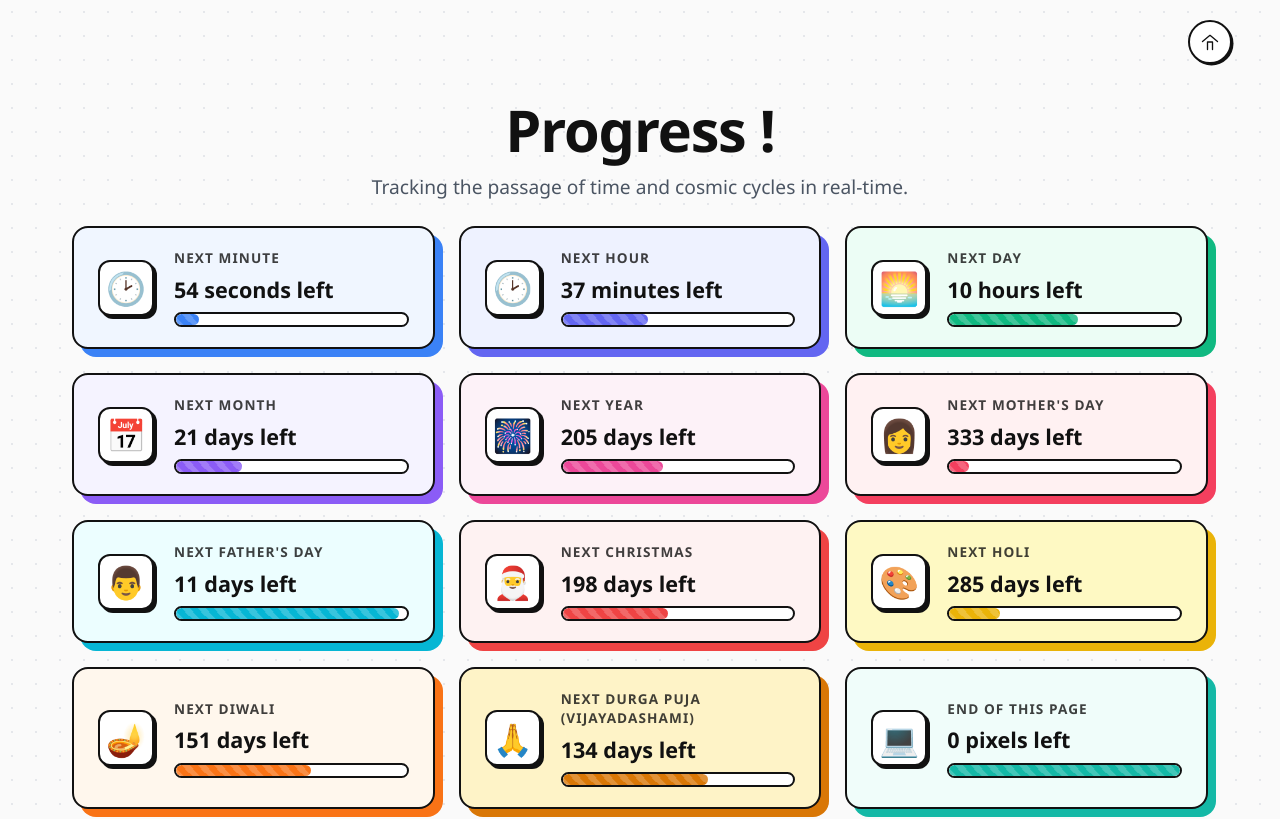
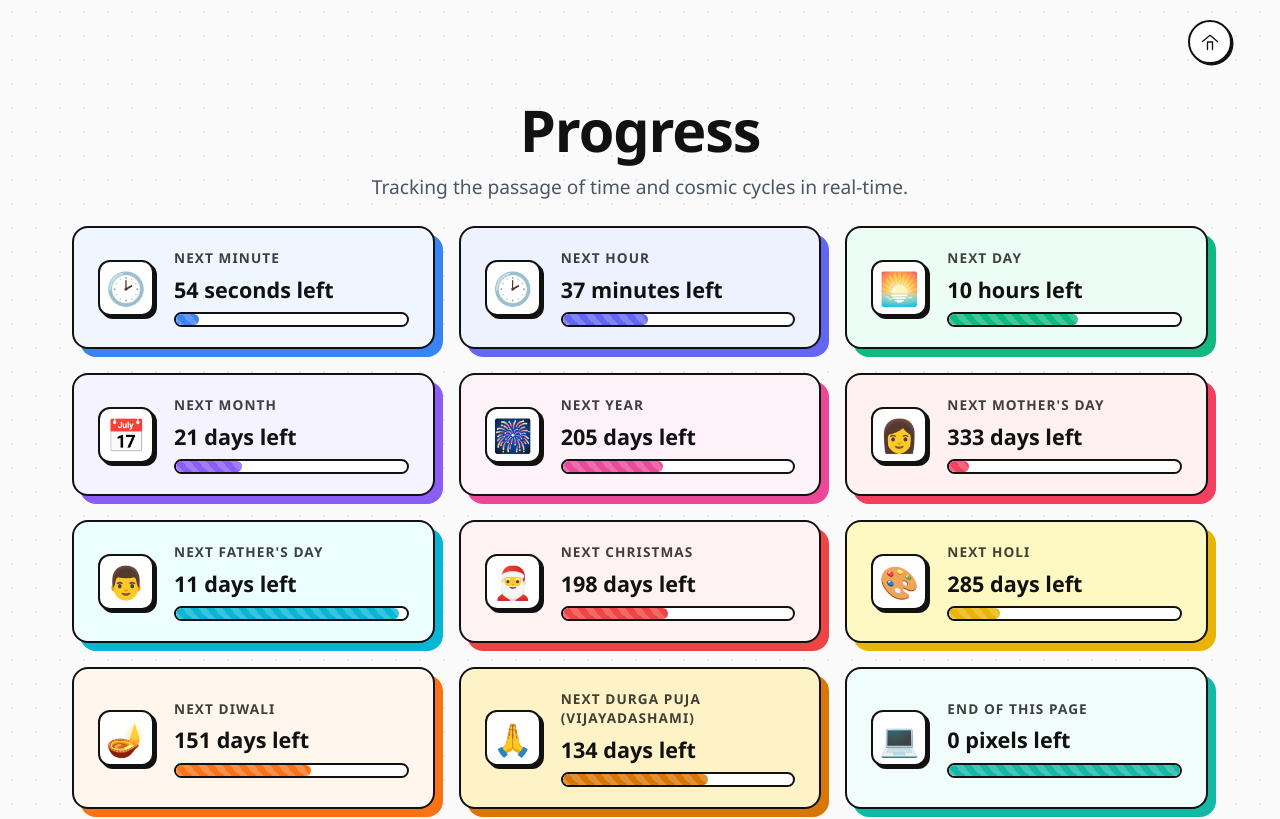
Before and after one commit to raunaksingh8/rawnak.space, a React (Create React App) app in the folder frontend/: page /progress in a window 1280 px wide. Shown: the top 819 px of the page. Built offline with nearby package versions, Linux system fonts and the light colour scheme; no server answers.

Commit message:
change: name in progress

```diff
--- a/frontend/src/pages/Progress.js
+++ b/frontend/src/pages/Progress.js
@@ -312,7 +312,7 @@ function Progress() {
 
             <main className="progress-content">
                 <section className="progress-list-hero">
-                    <h1>Progress !</h1>
+                    <h1>Progress </h1>
                     <p className="progress-list-subtitle">Tracking the passage of time and cosmic cycles in real-time.</p>
                 </section>
 
```
